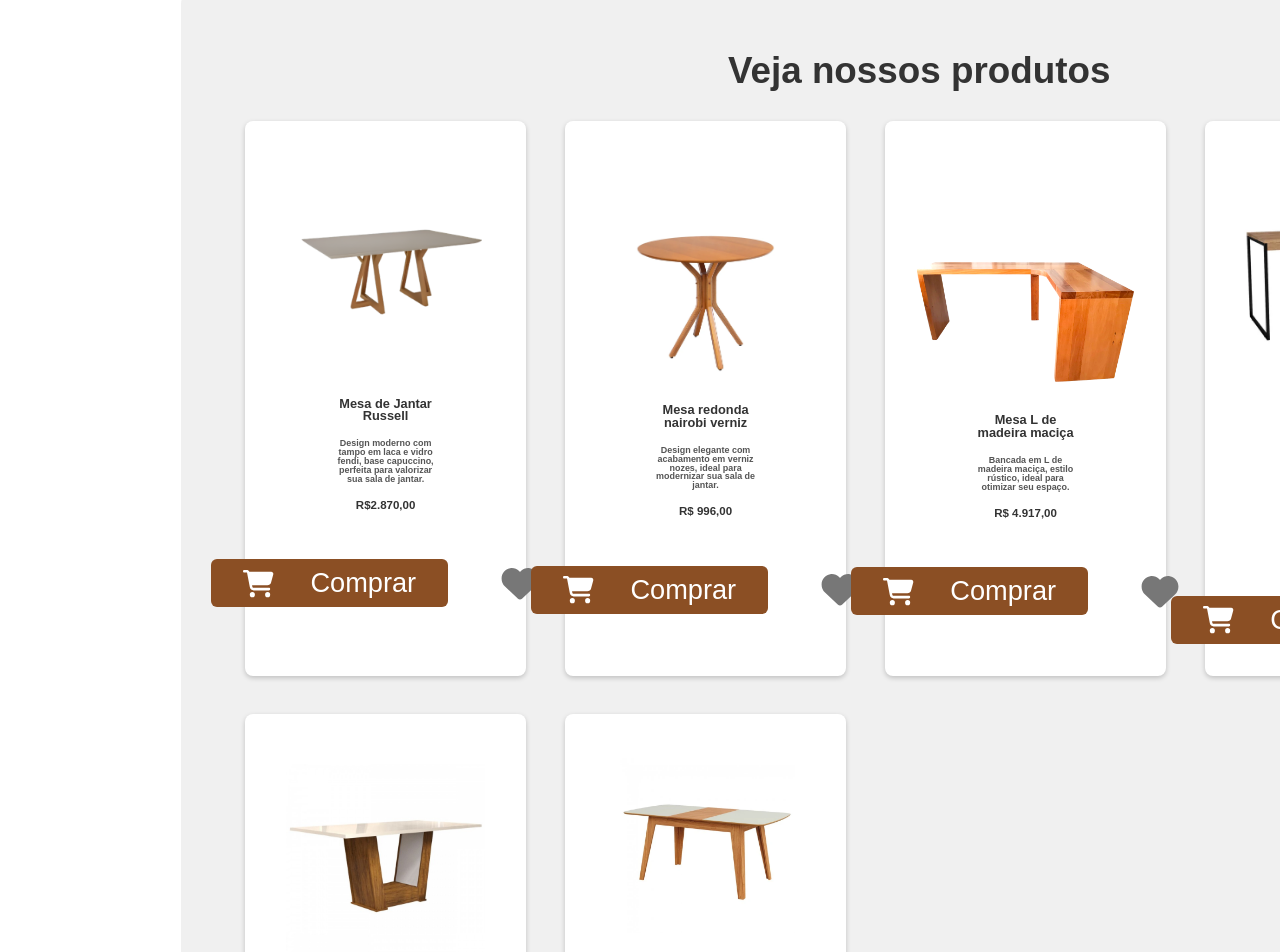
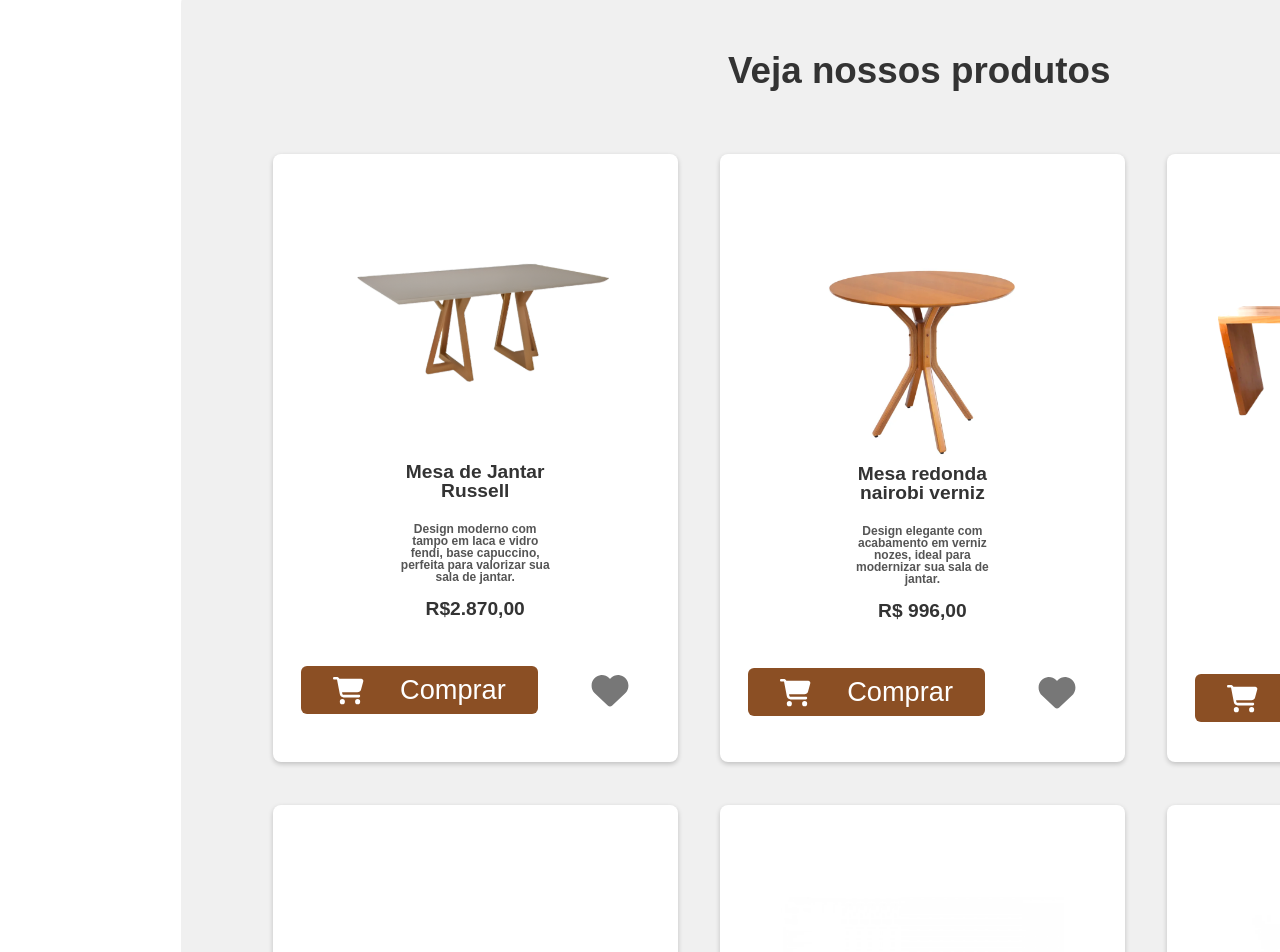
Before and after one commit to BestTables/atv-livros, a Vue app: page / in a window 1280 px wide. Shown: the part 2867-3819 px from the top of the page. Built offline with nearby package versions, Linux system fonts and the light colour scheme.

Commit message:
vh e vw para rem

```diff
--- a/src/App.vue
+++ b/src/App.vue
@@ -728,25 +728,25 @@ footer {
   margin-left: 12rem;
   margin-top: 2rem;
   width: 91rem;
-  height: 0.1vh;
+  height: 0.09rem;
   border-radius: 15px;
 }
 
 .cardsgerais {
   display: flex;
   flex-wrap: wrap;
-  gap: 3vw;
-  margin-left: 5vw;
-  margin-top: 4vh;
+  gap: 2.65rem;
+  margin-left: 5.75rem;
+  margin-top: 4rem;
 }
 
 .cardmesa {
   background-color: rgb(255, 255, 255);
-  padding: 2vh 7vw;
+  padding: 1.5rem 8rem;
   border-radius: 8px;
   box-shadow: 0 2px 5px rgba(0, 0, 0, 0.2);
   text-align: center;
-  width: 8vw;
+  width: 9.3rem;
   display: flex;
   flex-direction: column;
   align-items: center;
@@ -754,50 +754,50 @@ footer {
 }
 
 .cardmesa img {
-  width: 15vw;
+  width: 16.75rem;
   height: auto;
 }
 
 .cardmesa img.nairobi{
-  width: 11vw;
+  width: 12rem;
   height: auto;
-  padding-top:8vh ;
+  padding-top:5rem ;
 }
 .cardmesa img.mesa3{
-  width: 17vw;
+  width: 19rem;
   height: auto;
-  padding-top:12vh ;
+  padding-top: 8rem ;
 }
 .cardmesa img.mesa4{
-  width: 17vw;
+  width: 18.5rem;
   height: auto;
-  padding:10.5vh 0 7vh 0 ;
+  padding:10rem 0 5rem 0 ;
 }
 .cardmesa img.mesa5{
-  width: 15.5vw;
+  width: 17.7rem;
   height: auto;
-  padding:4vh 0 4vh 0 ;
+  padding: 4rem 0 5rem 0 ;
 }
 .cardmesa img.mesa6{
-  width: 14vw;
+  width: 15.5rem;
   height: auto;
-  padding:3vh 0 4vh 0 ;
+  padding:5rem 0 4rem 0 ;
 }
 
 .cardmesa h3 {
-  font-size: 1.0vw;
-  margin: 4vh 0 2vh 0;
+  font-size: 1.2rem;
+  margin: 0.5rem 0 1.4rem 0;
   color: #333;
   font-weight: bold;
 }
 
 .cardmesa p {
-  font-size: 0.7vw;
-  margin: 0 0 2vh 0;
+  font-size: 0.75rem;
+  margin: 0 0 1rem 0;
   font-weight: bold;
 }
 .cardmesa p.preco {
-  font-size: 0.9vw;
+  font-size: 1.2rem;
   font-weight: bold;
 }
 </style>
```
